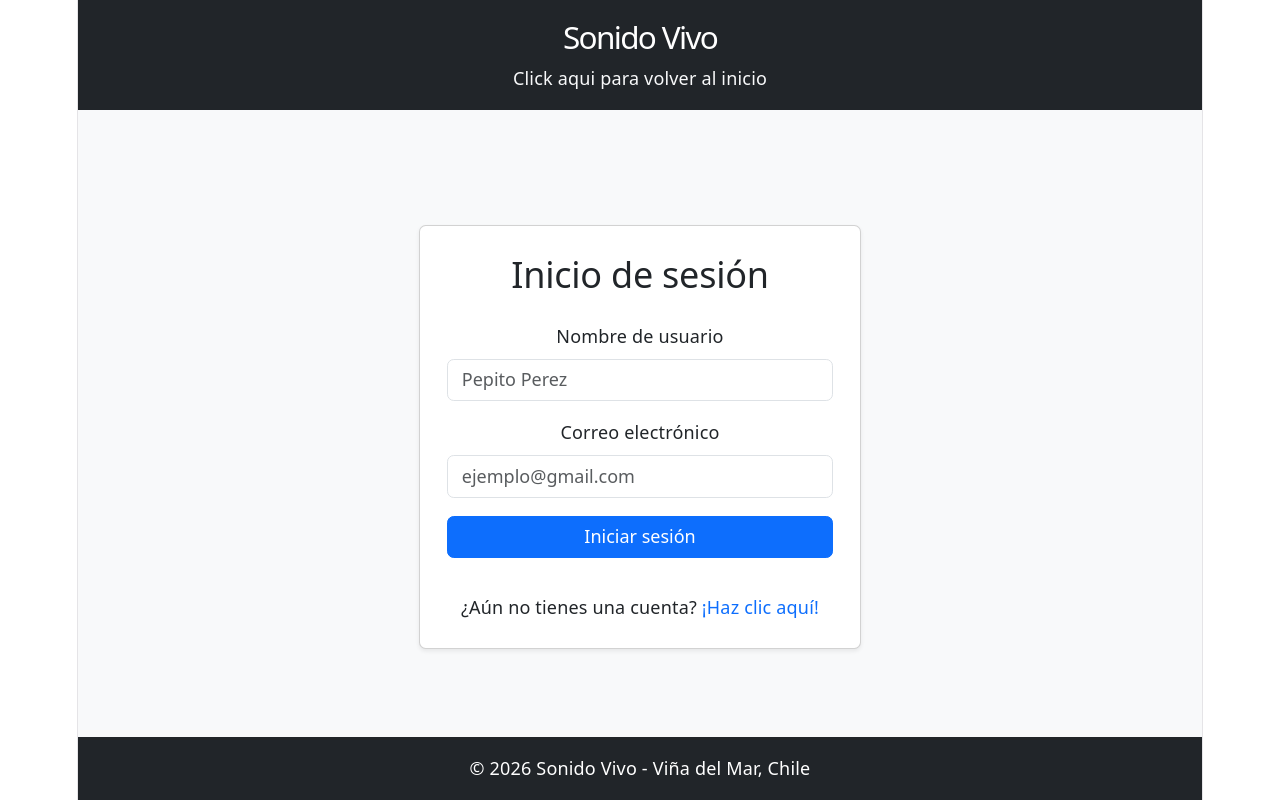
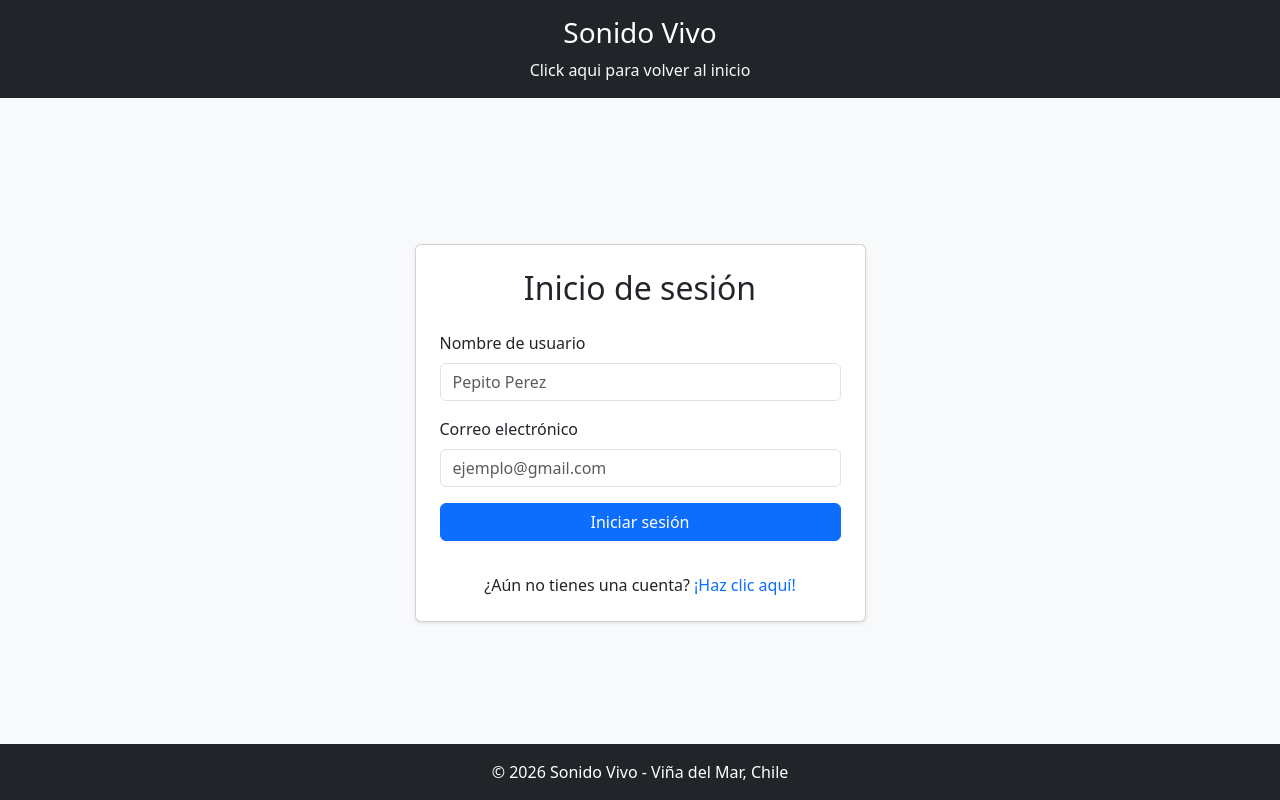
Before and after one commit to SebastianVallejos18/Sonido-vivo-Fullstack-2-React, a React (Vite) app: page / in a window 1280 px wide. Built offline with nearby package versions, Linux system fonts and the light colour scheme.

Commit message:
Arreglo de bugs y agregando requirimientos solicitados

```diff
--- a/src/components/atom/Label.jsx
+++ b/src/components/atom/Label.jsx
@@ -1,6 +1,6 @@
 function Label(props) {
   return (
-    <label className="form-label">
+    <label className="form-label" htmlFor={props.htmlFor}>
       {props.text}
     </label>
   );
--- a/src/components/molecule/FormField.jsx
+++ b/src/components/molecule/FormField.jsx
@@ -7,8 +7,7 @@ function FormField(props) {
 
   return (
     <div className="mb-3">
-      <label className="form-label d-block">
-        <Label text={props.label} />
+      <Label text={props.label} htmlFor={props.id} />
       <Input
         id={props.id}
         name={props.id}
@@ -20,8 +19,6 @@ function FormField(props) {
         hasError={tieneError}
         isVerified={props.isVerified}
       />
-      </label>
-
       {props.error ? (
         <div className="invalid-feedback d-block">
           {props.error}
--- a/src/components/organism/LoginForm.jsx
+++ b/src/components/organism/LoginForm.jsx
@@ -1,4 +1,5 @@
 import { useState } from "react";
+import { Container, Row, Col, Form } from "react-bootstrap";
 import FormField from "../molecule/FormField";
 import Button from "../atom/Button";
 
@@ -66,10 +67,13 @@ function LoginForm() {
   }
 
   return (
-    <div className="card shadow-sm p-4 mx-auto" style={{ maxWidth: "450px" }}>
+    <Container className="my-4">
+      <Row className="justify-content-center">
+        <Col xs={12} md={8} lg={6} xl={5}>
+          <div className="card shadow-sm p-4">
             <h2 className="text-center mb-4">Inicio de sesión</h2>
 
-      <form onSubmit={handleSubmit} noValidate>
+            <Form onSubmit={handleSubmit} noValidate>
               <FormField
                 id="nombreUsuario"
                 label="Nombre de usuario"
@@ -110,7 +114,7 @@ function LoginForm() {
                   {mensaje.texto}
                 </div>
               ) : null}
-      </form>
+            </Form>
 
             <p className="text-center mt-3 mb-0">
               ¿Aún no tienes una cuenta?{" "}
@@ -119,6 +123,9 @@ function LoginForm() {
               </a>
             </p>
           </div>
+        </Col>
+      </Row>
+    </Container>
   );
 }
 
--- a/src/components/template/AuthTemplate.jsx
+++ b/src/components/template/AuthTemplate.jsx
@@ -6,13 +6,7 @@ function AuthTemplate(props) {
     <div className="d-flex flex-column min-vh-100 bg-light">
       <Header />
       <main className="flex-grow-1 d-flex align-items-center justify-content-center py-4">
-        <div className="container">
-          <div className="row justify-content-center">
-            <div className="col-12 col-md-8 col-lg-5">
-              {props.content}
-            </div>
-          </div>
-        </div>
+        {props.content}
       </main>
       <Footer />
     </div>
--- a/src/index.css
+++ b/src/index.css
@@ -1,111 +1,3 @@
-:root {
-  --text: #6b6375;
-  --text-h: #08060d;
-  --bg: #fff;
-  --border: #e5e4e7;
-  --code-bg: #f4f3ec;
-  --accent: #aa3bff;
-  --accent-bg: rgba(170, 59, 255, 0.1);
-  --accent-border: rgba(170, 59, 255, 0.5);
-  --social-bg: rgba(244, 243, 236, 0.5);
-  --shadow:
-    rgba(0, 0, 0, 0.1) 0 10px 15px -3px, rgba(0, 0, 0, 0.05) 0 4px 6px -2px;
-
-  --sans: system-ui, 'Segoe UI', Roboto, sans-serif;
-  --heading: system-ui, 'Segoe UI', Roboto, sans-serif;
-  --mono: ui-monospace, Consolas, monospace;
-
-  font: 18px/145% var(--sans);
-  letter-spacing: 0.18px;
-  color-scheme: light dark;
-  color: var(--text);
-  background: var(--bg);
-  font-synthesis: none;
-  text-rendering: optimizeLegibility;
-  -webkit-font-smoothing: antialiased;
-  -moz-osx-font-smoothing: grayscale;
-
-  @media (max-width: 1024px) {
-    font-size: 16px;
-  }
-}
-
-@media (prefers-color-scheme: dark) {
-  :root {
-    --text: #9ca3af;
-    --text-h: #f3f4f6;
-    --bg: #16171d;
-    --border: #2e303a;
-    --code-bg: #1f2028;
-    --accent: #c084fc;
-    --accent-bg: rgba(192, 132, 252, 0.15);
-    --accent-border: rgba(192, 132, 252, 0.5);
-    --social-bg: rgba(47, 48, 58, 0.5);
-    --shadow:
-      rgba(0, 0, 0, 0.4) 0 10px 15px -3px, rgba(0, 0, 0, 0.25) 0 4px 6px -2px;
-  }
-
-  #social .button-icon {
-    filter: invert(1) brightness(2);
-  }
-}
-
-body {
-  margin: 0;
-}
-
-#root {
-  width: 1126px;
-  max-width: 100%;
-  margin: 0 auto;
-  text-align: center;
-  border-inline: 1px solid var(--border);
-  min-height: 100svh;
-  display: flex;
-  flex-direction: column;
+* {
   box-sizing: border-box;
 }
-
-h1,
-h2 {
-  font-family: var(--heading);
-  font-weight: 500;
-  color: var(--text-h);
-}
-
-h1 {
-  font-size: 56px;
-  letter-spacing: -1.68px;
-  margin: 32px 0;
-  @media (max-width: 1024px) {
-    font-size: 36px;
-    margin: 20px 0;
-  }
-}
-h2 {
-  font-size: 24px;
-  line-height: 118%;
-  letter-spacing: -0.24px;
-  margin: 0 0 8px;
-  @media (max-width: 1024px) {
-    font-size: 20px;
-  }
-}
-p {
-  margin: 0;
-}
-
-code,
-.counter {
-  font-family: var(--mono);
-  display: inline-flex;
-  border-radius: 4px;
-  color: var(--text-h);
-}
-
-code {
-  font-size: 15px;
-  line-height: 135%;
-  padding: 4px 8px;
-  background: var(--code-bg);
-}
```
Also changed, not shown: src/App.css (deleted, +0 -184 lines). Lines whose indentation alone changed are shown as unchanged.
